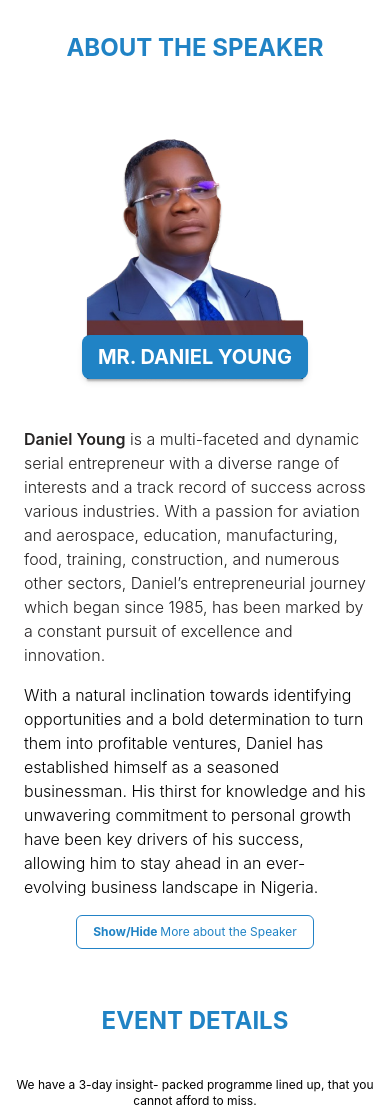
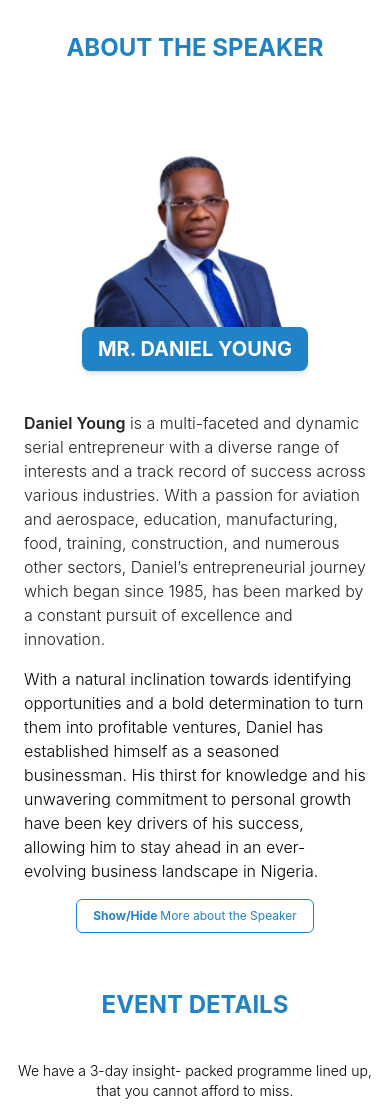
Before and after one commit to haadifarouk/Retirement-Revolution, a website: page index.html in a window 390 px wide. Shown: the part 480-1592 px from the top of the page. Drawn offline with Linux system fonts and the light colour scheme.

Commit message:
chore: Update CSS styles for responsive grid and max-width and changed speaker's image

```diff
--- a/index.html
+++ b/index.html
@@ -269,12 +269,12 @@
           <!-- picture and name -->
           <div class="sm:relative flex flex-col h-1/6">
             <img
-              class="h-1/6 relative sm:h-[300px] sm:w-[250px] w-[220px] mb-0 sm:m-0 m-auto"
-              src="assets/img/daniel-young.png"
+              class="h-1/6 relative sm:h-[300px] sm:w-[280px] w-[270px] mb-0 sm:m-0 m-auto"
+              src="assets/img/daniel.png"
               alt=""
             />
             <p
-              class="bg-kindablue shadow-md -translate-y-12 sm:-translate-y-0 sm:absolute sm:bottom-0 m-auto font-bold text-xl sm:py-6 sm:w-[250px] text-white px-4 py-2 rounded-lg"
+              class="bg-kindablue shadow-md -translate-y-10 sm:-translate-y-0 sm:absolute sm:bottom-0 m-auto font-bold text-xl sm:ml-4 sm:py-2 sm:w-[250px] text-white px-4 py-2 rounded-lg"
             >
               MR. DANIEL YOUNG
             </p>
@@ -294,8 +294,8 @@
           EVENT DETAILS
         </h2>
 
-        <div class="md:grid gap-2 text-center grid-cols-3 m-auto w-2/3 mt-6 mb-14 hidden">
-            <div class="text-xs text-left">
+        <div class="md:grid gap-2 text-center  grid-cols-3 m-auto w-2/3 mt-6 mb-14 hidden">
+            <div class="text-sm font-light text-left mr-3">
               We have a 3-day insight- packed programme lined up, that you cannot afford to miss.
             </div>
 
@@ -327,7 +327,7 @@
             </div>
 
 
-            <div class="text-xs md:hidden mx-4 text-center">
+            <div class="text-sm font-light md:hidden mx-4 text-center">
               We have a 3-day insight- packed programme lined up, that you cannot afford to miss.
             </div>
 
```
Also changed, not shown: assets/img/daniel.png (added), build/css/style.css.
